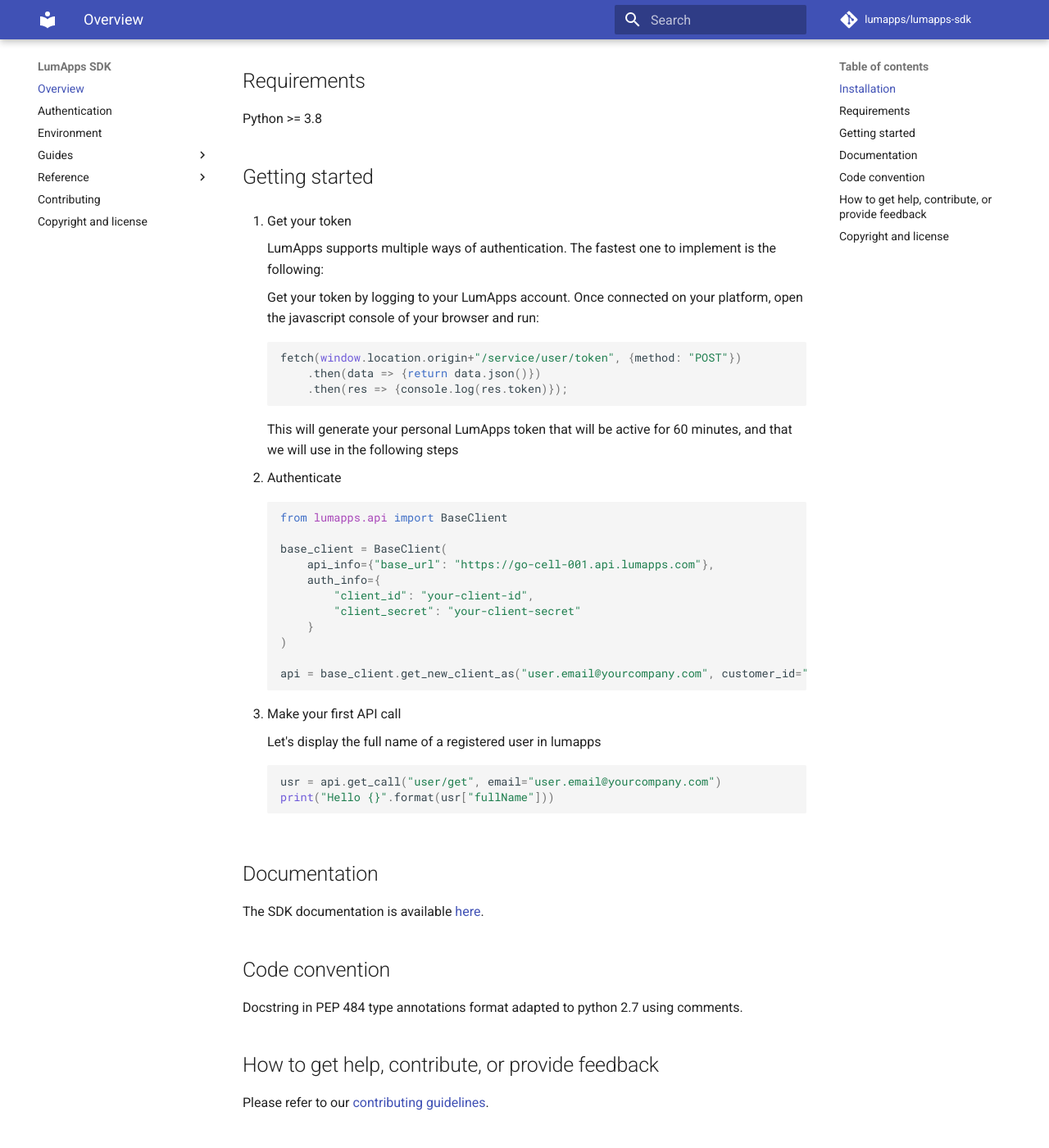
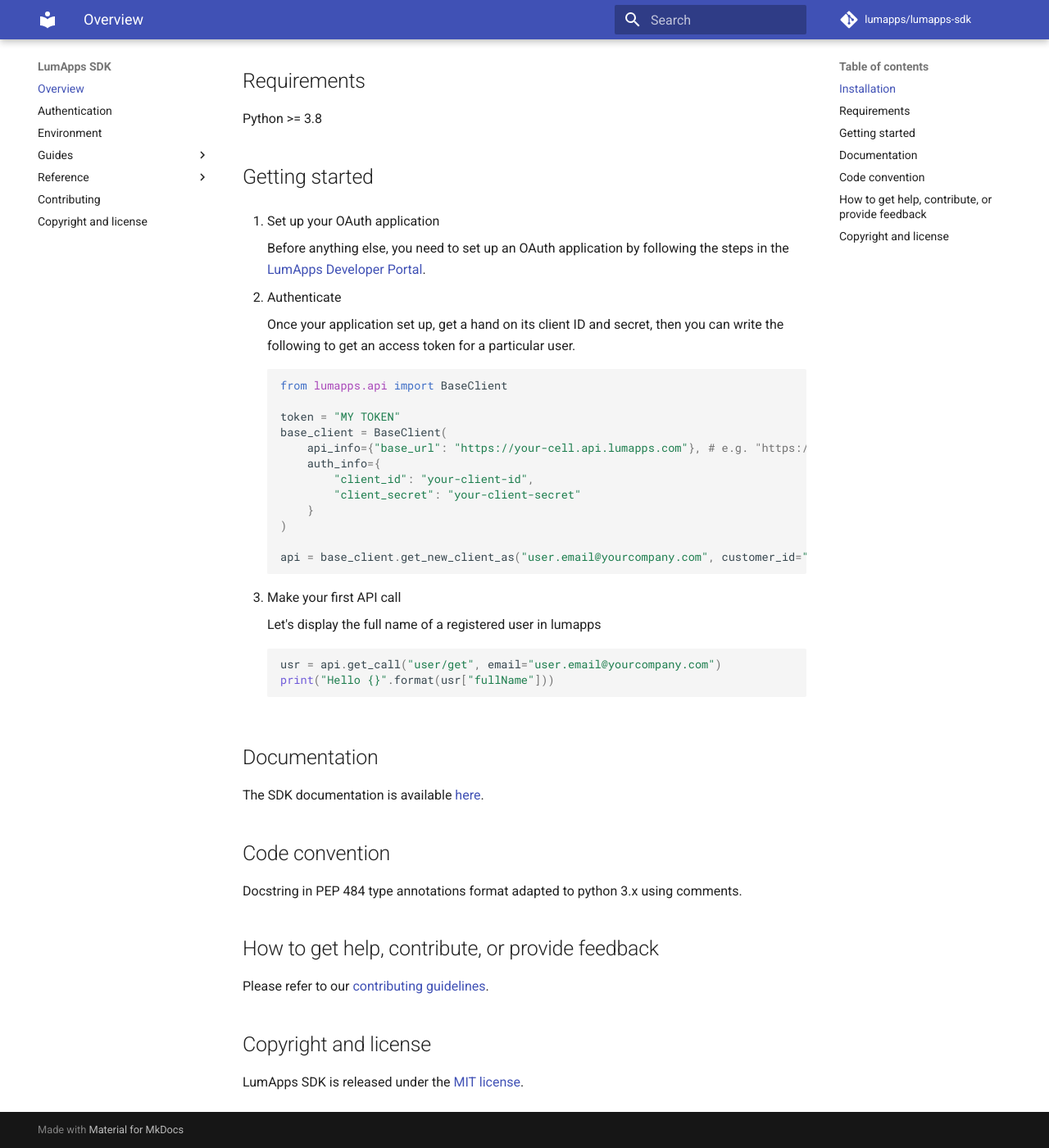
Before and after one commit to lumapps/lumapps-sdk, an MkDocs documentation site: the page built from docs/index.md, in a window 1280 px wide and 1400 px high, scrolled down 481 px. Shown: the whole window at 82% size. Built offline with MkDocs 1.6.1 and Material for MkDocs 9.7.7, drawn with Linux system fonts in a browser that asks for light colours; comment, search, counter and statistics services are not loaded.

Commit message:
chore(sdk): fix additional typos in the SDK documentation

````diff
--- a/docs/index.md
+++ b/docs/index.md
@@ -1,6 +1,6 @@
 # Lumapps SDK
 
-<p align="center">
+<p style="text-align:center">
     <a href="https://github.com/lumapps/lumapps-sdk/actions?query=workflow%3ACI"><img alt="Action Status" src="https://github.com/lumapps/lumapps-sdk/workflows/CI/badge.svg"></a>
     <a href="https://pypi.org/project/lumapps-sdk/"><img alt="Pypi" src="https://img.shields.io/pypi/v/lumapps-sdk"></a>
     <a href="https://codecov.io/gh/lumapps/lumapps-sdk/branch/master"><img alt="Coverage" src="https://codecov.io/gh/lumapps/lumapps-sdk/branch/master/graph/badge.svg"></a>
@@ -9,7 +9,7 @@
 </p>
 
 
-LumApps SDK is a set of tools to manipulate the [LumApps API](https://api.lumapps.com/docs/start)
+LumApps SDK is a set of tools to manipulate the [LumApps API](https://apiv1.lumapps.com/)
 
 This includes:
 
@@ -29,29 +29,20 @@
 
 ## Getting started
 
-1. Get your token
+1. Set up your OAuth application
 
-    LumApps supports multiple ways of authentication.
-    The fastest one to implement is the following:
-
-    Get your token by logging to your LumApps account.
-    Once connected on your platform, open the javascript console of your browser and run:
-
-    ```javascript
-    fetch(window.location.origin+"/service/user/token", {method: "POST"})
-        .then(data => {return data.json()})
-        .then(res => {console.log(res.token)});
-    ```
-
-    This will generate your personal LumApps token that will be active for 60 minutes, and that we will use in the following steps
+    Before anything else, you need to set up an OAuth application by following the steps in the [LumApps Developer Portal](https://developer.lumapps.com/documentation/oauth.html).
 
 2. Authenticate
 
+    Once your application set up, get a hand on its client ID and secret, then you can write the following
+    to get an access token for a particular user.
     ```python
     from lumapps.api import BaseClient
 
+    token = "MY TOKEN"
     base_client = BaseClient(
-        api_info={"base_url": "https://go-cell-001.api.lumapps.com"},
+        api_info={"base_url": "https://your-cell.api.lumapps.com"}, # e.g. "https://go-cell-001.api.lumapps.com"
         auth_info={
             "client_id": "your-client-id",
             "client_secret": "your-client-secret"
@@ -76,7 +67,7 @@
 
 ## Code convention
 
-Docstring in PEP 484 type annotations format adapted to python 2.7 using comments.
+Docstring in PEP 484 type annotations format adapted to python 3.x using comments.
 
 ## How to get help, contribute, or provide feedback
 
````
Also changed, not shown: CONTRIBUTING.md (+1 -1 lines), docs/CONTRIBUTING.md (+1 -1 lines), docs/authentication.md (+2 -18 lines).
